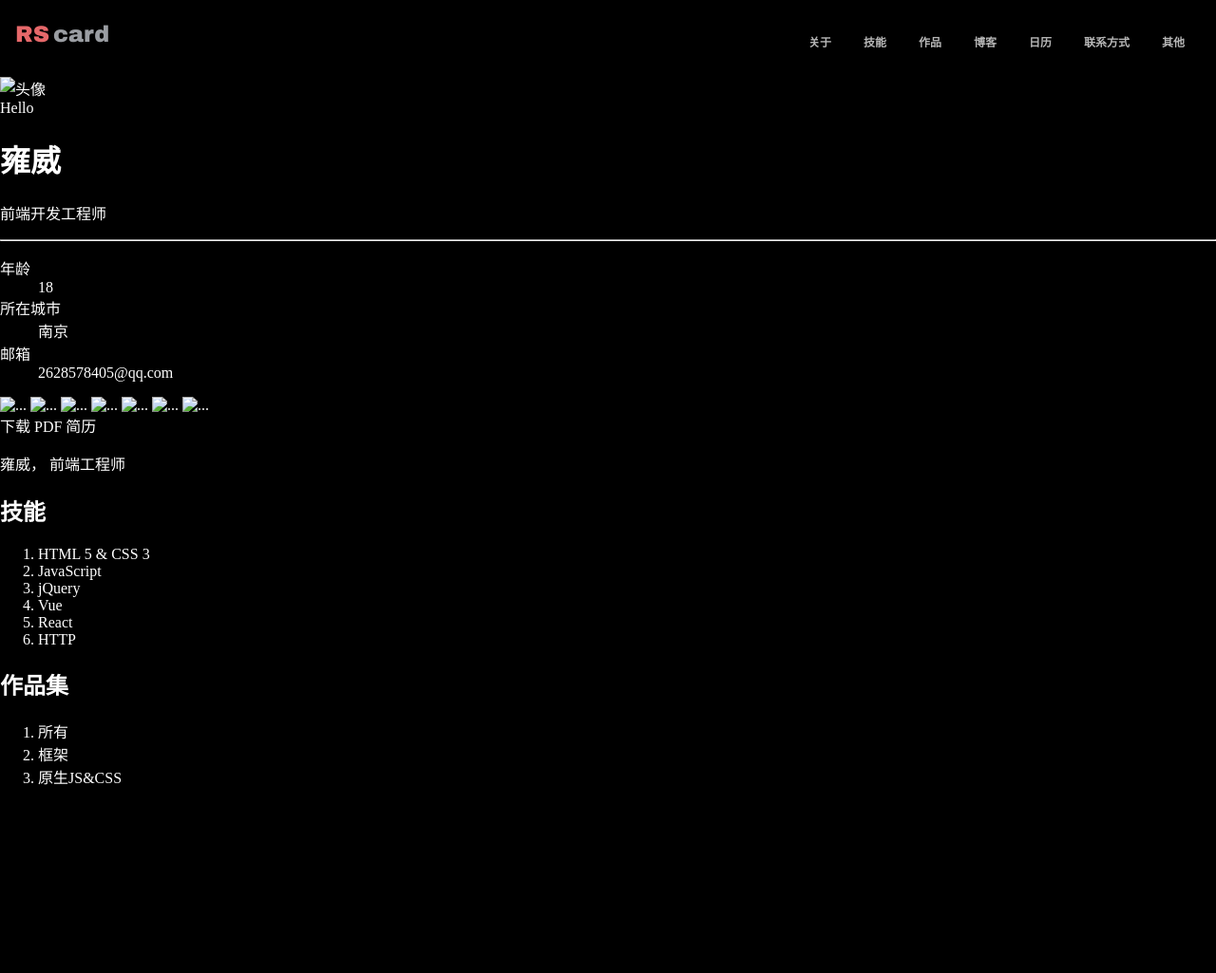
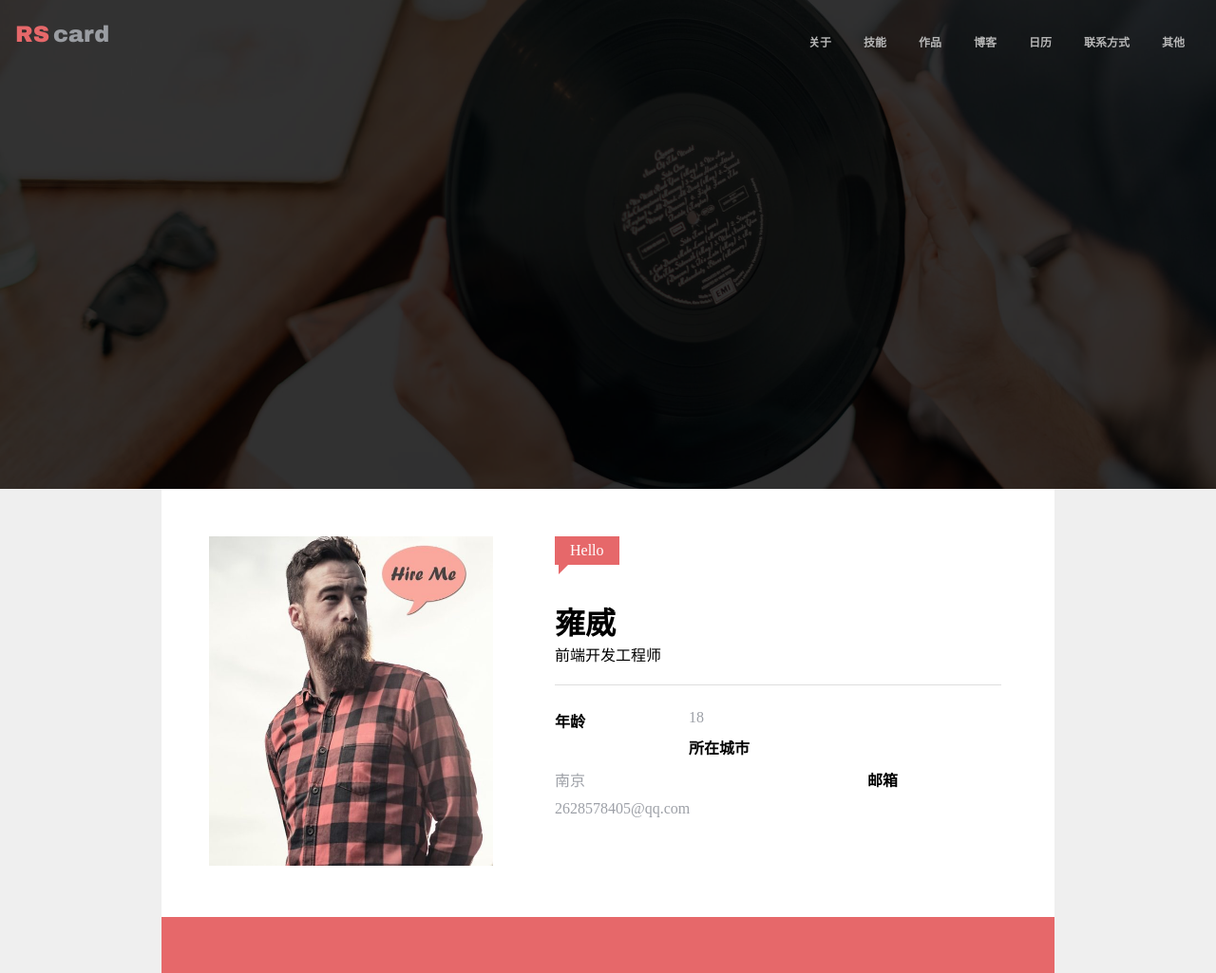
Before and after one commit to helloyongwei/resume, a plain HTML site: page index.html in a window 1280 px wide. Shown: the top 1025 px of the page at 95% size. Before the commit the page ends 846 px from the top, so only its background shows below. Drawn offline with Linux system fonts and the light colour scheme.

Commit message:
更新简历中的一部分

```diff
--- a/a.css
+++ b/a.css
@@ -1,6 +1,16 @@
+* {
+	margin: 0;
+	padding: 0;
+}
+
+hr {
+	height: 0;
+	border: none;
+	border-top: 1px solid #DEDEDE;
+}
+
 body {
-	background: black;
-	color: white;
+	background: #EFEFEF;
 	margin: 0;
 }
 
@@ -15,37 +25,34 @@ a {
 	clear: both;
 }
 .topNavBar {
-	padding: 20px 16px 20px 16px;
+	padding: 20px 0 20px 0;
+	position: fixed;
+	top: 0;
+	left: 0;
+	width: 100%;
 }
 
-.topNavBar > nav {
+.topNavBar-inner {
+	padding: 0 16px;
+}
+
+.topNavBar nav {
 	padding-top: 7px;
 }
 
-/*.topNavBar > nav {
-	font-size: 13px;
-	padding-top: 8px;
-	padding-bottom: 8px;
-}*/
-
-/*.topNavBar nav a {
-	color: rgba(255, 255, 255, 0.7);
-	font-weight: bold;
-}*/
-
-.topNavBar > nav > ul {
+.topNavBar nav > ul {
 	list-style: none;
 	padding: 0;
 	margin: 0;
 }
 
-.topNavBar > nav > ul > li {
+.topNavBar nav > ul > li {
 	float: left;
 	margin-left: 17px;
 	margin-right: 17px;
 }
 
-.topNavBar > nav > ul > li > a {
+.topNavBar nav > ul > li > a {
 	font-size: 12px;
 	color: #b7b7b7;
 	font-weight: bold;
@@ -56,8 +63,8 @@ a {
 	display: block;
 }
 
-.topNavBar > nav > ul > li > a:hover {
-	border-bottom-color: #e06567;
+.topNavBar nav > ul > li > a:hover {
+	border-bottom: 3px solid #e06567;
 }
 
 .topNavBar .logo {
@@ -75,3 +82,105 @@ a {
 .topNavBar .logo .card {
 	color: #9A9DA2;
 }
+
+.banner {
+	height: 515px;
+	background-image: url(./img/rs-cover.jpg);
+	background-position: center center;
+	background-size: cover;
+}
+
+.banner .mask {
+	height: 515px;
+	background-color: rgba(0,0,0,0.8);
+}
+
+.userCard {
+	max-width: 940px;
+	margin: 0 auto;
+	background-color: #FFFFFF;
+}
+
+.userCard .welcome {
+	background: #E6686A;
+	color: white;
+	display: inline-block;
+	padding: 4px 16px;
+	line-height: 22px;
+	position: relative;
+	margin-bottom: 10px;
+}
+
+.userCard .welcome .triangle {
+	display: block;
+	border: 10px solid transparent;
+	width: 0px;
+	border-left-color: #E6686A;
+	border-top-width: 0px;
+	position: absolute;
+	left: 4px;
+	top: 100%;
+}
+
+.userCard .picture {
+	float: left;
+}
+
+.userCard .text {
+	float: left;
+	margin-left: 65px;
+	width: 470px;
+}
+
+.userCard .text h1 {
+	margin-top: 26px;
+}
+
+.userCard .text hr {
+	margin: 20px 0;
+}
+
+.userCard .pictureAndText {
+	padding: 50px;
+}
+
+.userCard dl dt,
+.userCard dl dd{
+	float: left;
+	margin: 5px 0;
+}
+
+.userCard dl dt {
+	width: 30%;
+	font-weight: bold;
+}
+
+.userCard dl dd {
+	width: 70%;
+	color: #9da0a7;
+}
+
+.userCard > footer.media {
+	background: #E6686A;
+	text-align: center;
+}
+
+.userCard > footer.media > a {
+	display: inline-block;
+	width: 40px;
+	line-height: 30px;
+	padding: 5px 0;
+	border-radius: 50%;
+	margin: 16px;
+}
+
+.userCard > footer.media > a:hover {
+	background: #CF5D5F;
+}
+
+.userCard svg {
+	width: 30px;
+	height: 30px;
+	fill: white;
+	vertical-align: top;
+}
--- a/index.html
+++ b/index.html
@@ -3,9 +3,19 @@
   <head>
     <title>雍威的个人简历</title>
     <link rel="stylesheet" href="./a.css">
+    <script src="//at.alicdn.com/t/font_595145_o9k2hsqnse5ewmi.js"></script>
+	<style type="text/css">
+	    .icon {
+	       width: 1em; height: 1em;
+	       vertical-align: -0.15em;
+	       fill: currentColor;
+	       overflow: hidden;
+	    }
+	</style>
   </head>
   <body>
-    <div class="topNavBar clearfix">
+  	<div class="topNavBar">
+  		<div class="topNavBar-inner clearfix">
 	      <a class="logo" href="#" alt="logo" style="float: left;">
 	        <span class="rs">RS</span><span class="card">card</span>
 	      </a>
@@ -21,16 +31,22 @@
 	        </ul>
 	      </nav>
 	    </div>
-    <div class="banner" style="background-image: url(#)"></div>
+  	</div>
+
+    <div class="banner">
+    	<div class="mask"></div>
+    </div>
+
     <main>
-      <div class="card">
-        <div class="pictureAndText">
+      <div class="userCard">
+        <div class="pictureAndText clearfix">
           <div class="picture">
-            <img src="" alt="头像">
+            <img src="./img/avatar.jpg" width="299" height="347" alt="头像">
           </div>
           <div class="text">
-            <div class="profile">
-              <span class="welcome">Hello</span>
+              <span class="welcome">Hello
+				<span class="triangle"></span>
+              </span>
               <h1>雍威</h1>
               <p>前端开发工程师</p>
               <hr>
@@ -44,15 +60,24 @@
               </dl>
           </div>
         </div>
-        </div>
         <footer class="media">
-          <a href="#"><img src="#" alt="..."></a>
-          <a href="#"><img src="#" alt="..."></a>
-          <a href="#"><img src="#" alt="..."></a>
-          <a href="#"><img src="#" alt="..."></a>
-          <a href="#"><img src="#" alt="..."></a>
-          <a href="#"><img src="#" alt="..."></a>
-          <a href="#"><img src="#" alt="..."></a>
+        	<a href="#">
+        		<svg class="icon" aria-hidden="true">
+				    <use xlink:href="#icon-github"></use>
+				</svg>
+        	</a>
+        	<a href="#">
+        		<svg class="icon" aria-hidden="true">
+				    <use xlink:href="#icon-CN_jianshu"></use>
+				</svg>
+        	</a>
+        	<a href="#">
+        		<svg class="icon" aria-hidden="true">
+				    <use xlink:href="#icon-weibo"></use>
+				</svg>
+        	</a>
+
+
         </footer>
       </div>
 
@@ -61,8 +86,8 @@
       <p>
         雍威， 前端工程师
       </p>
+    </main>
 
-    </main>
     <section>
       <h2>技能</h2>
       <ol>
@@ -74,6 +99,7 @@
         <li>HTTP</li>
       </ol>
     </section>
+
     <section>
       <h2>作品集</h2>
       <nav>
@@ -89,7 +115,7 @@
         <div class="small"></div>
         <div class="small"></div>
       </div>
+    </section>
 
-    </section>
   </body>
 </html>
```
Also changed, not shown: img/avatar.jpg (added), img/rs-cover.jpg (added). Lines whose indentation alone changed are shown as unchanged.
